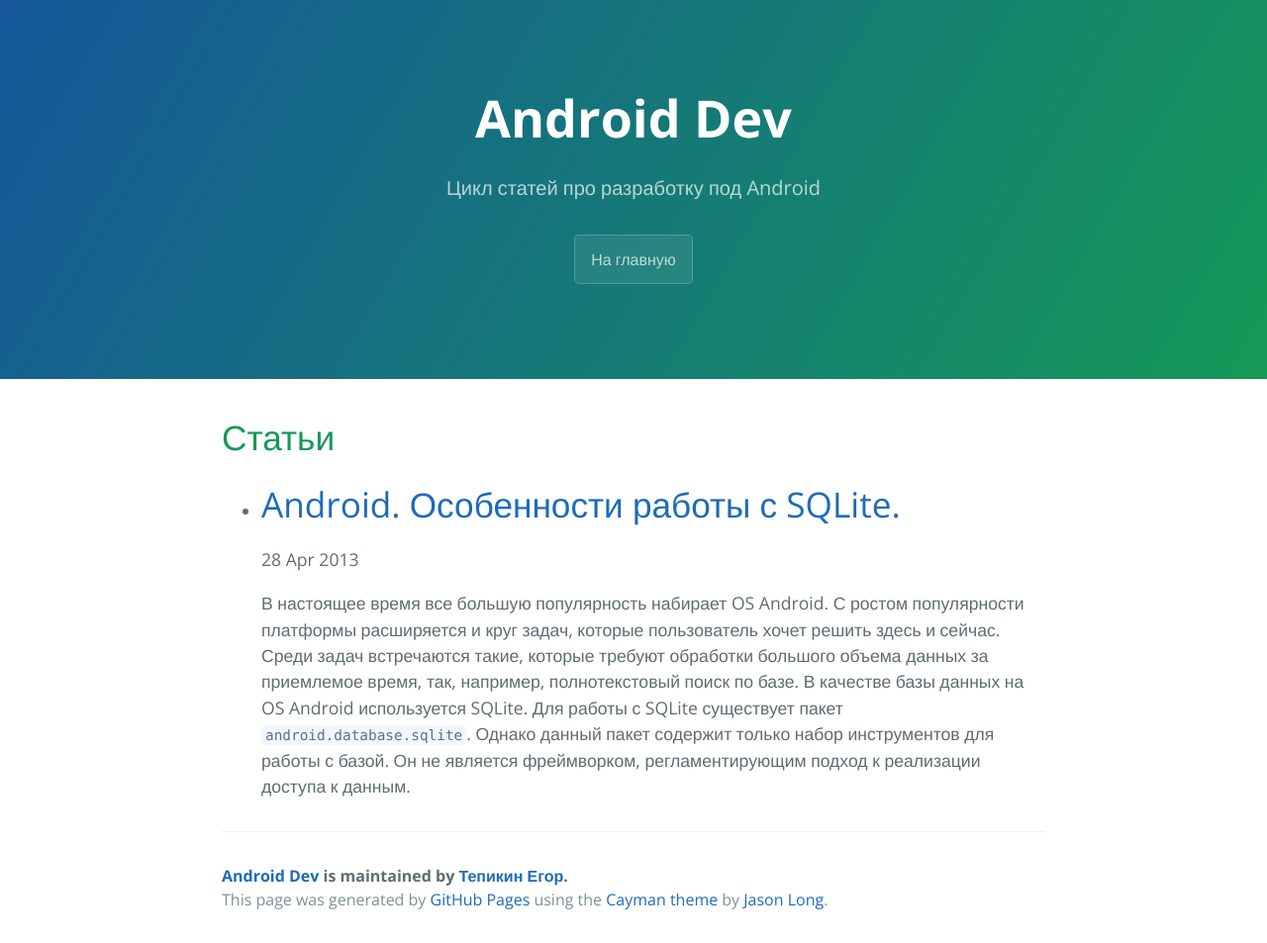
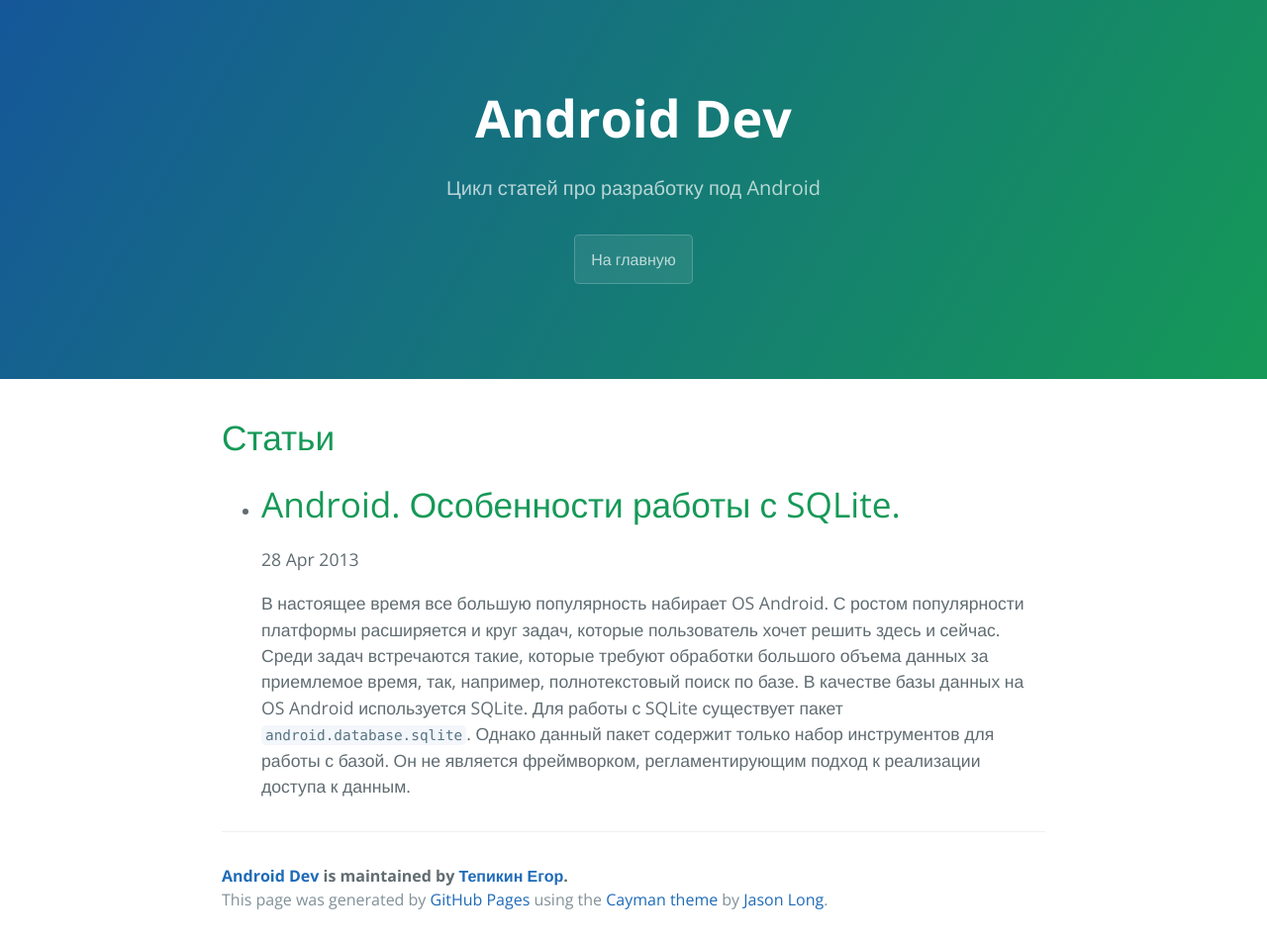
Before and after one commit to tepikin/tepikin.github.io, a Jekyll site: the page built from index.html, in a window 1280 px wide. Shown: the whole page at 99% size. Built offline with Jekyll 4.4.1, drawn with Linux system fonts in a browser that asks for light colours; the list of posts is cut into pages by our own code.

Commit message:
styles removed

```diff
--- a/css/cayman.css
+++ b/css/cayman.css
@@ -14,10 +14,6 @@
   text-decoration: none; }
   a:hover {
     text-decoration: underline; }
-
-.post_tile: {
-	color: #159957;}
-a.post_tile,a.post_tile:hover, a.post_tile:active {color: #159957;}
 
 .btn {
   display: inline-block;
--- a/index.html
+++ b/index.html
@@ -8,7 +8,7 @@
   <ul class="posts">
     {% for post in site.posts %}
       <li>
-	  <h1><a class="post_title" href="{{ site.baseurl }}{{ post.url }}">{{ post.title }}</a></h1>
+	  <a href="{{ site.baseurl }}{{ post.url }}"><h1>{{ post.title }}</h1></a>
 	  <span>{{ post.date | date_to_string }}</span>
 	  {{ post.excerpt }}
 	  </li>
```
